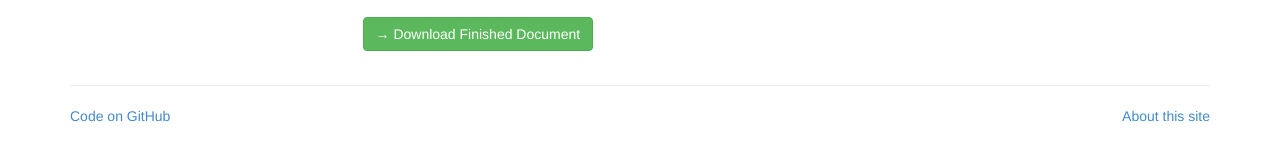
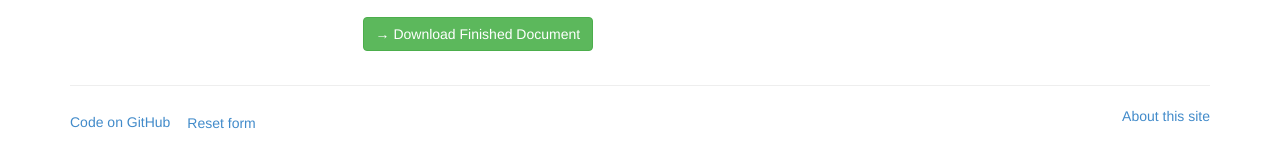
Before and after one commit to okfde/eucopyright, a Jekyll site: the page built from en/index.html, in a window 1280 px wide and 900 px high, scrolled down 26689 px. Shown: the part 746-897 px from the top of the window. Built offline with Jekyll 4.4.1, drawn with Linux system fonts in a browser that asks for light colours; comment, search, counter and statistics services are not loaded.

Commit message:
Put reset form button in footer

```diff
--- a/_includes/footer.html
+++ b/_includes/footer.html
@@ -4,6 +4,7 @@
     <div class="row">
       <div class="col-lg-6">
         <a href="https://github.com/okfde/eucopyright">Code on GitHub</a>
+        <button class="delete-localstorage btn btn-link">Reset form</button>
       </div>
       <div class="col-lg-6 text-right">
         <a href="http://fixcopyright.eu/#o_clients_widget-5">
```
